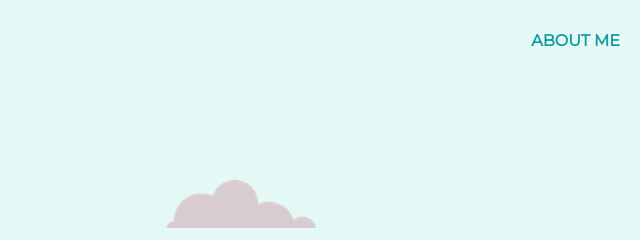
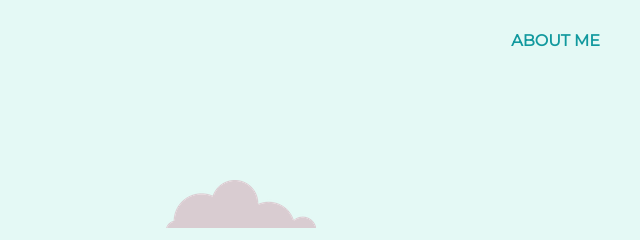
Before and after one commit to Rahulchilukamari/My-Personal-Website, a plain HTML site: page index.html in a window 1280 px wide. Shown: the top 240 px of the page, 640-1280 px from the left. Drawn offline with Linux system fonts and the light colour scheme; a web font is replaced by a local one.

Commit message:
styles.css

```diff
--- a/css/styles.css
+++ b/css/styles.css
@@ -17,6 +17,9 @@ body {
     color:#11999E;
     text-decoration: none;
     font-family: 'Montserrat', sans-serif;
+    text-align: right;
+    padding-right:20px;
+    padding-top: 30px;
 }
 .about-me:hover{
   color:#66bfbf;
```
